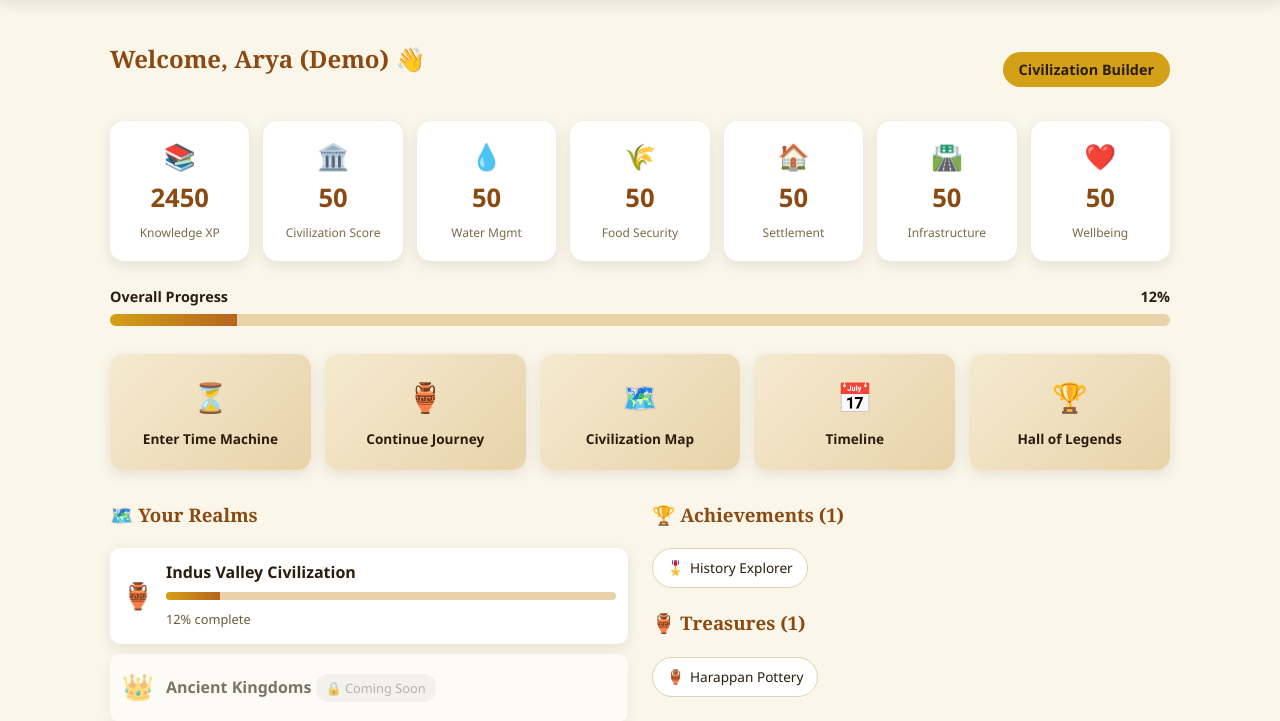
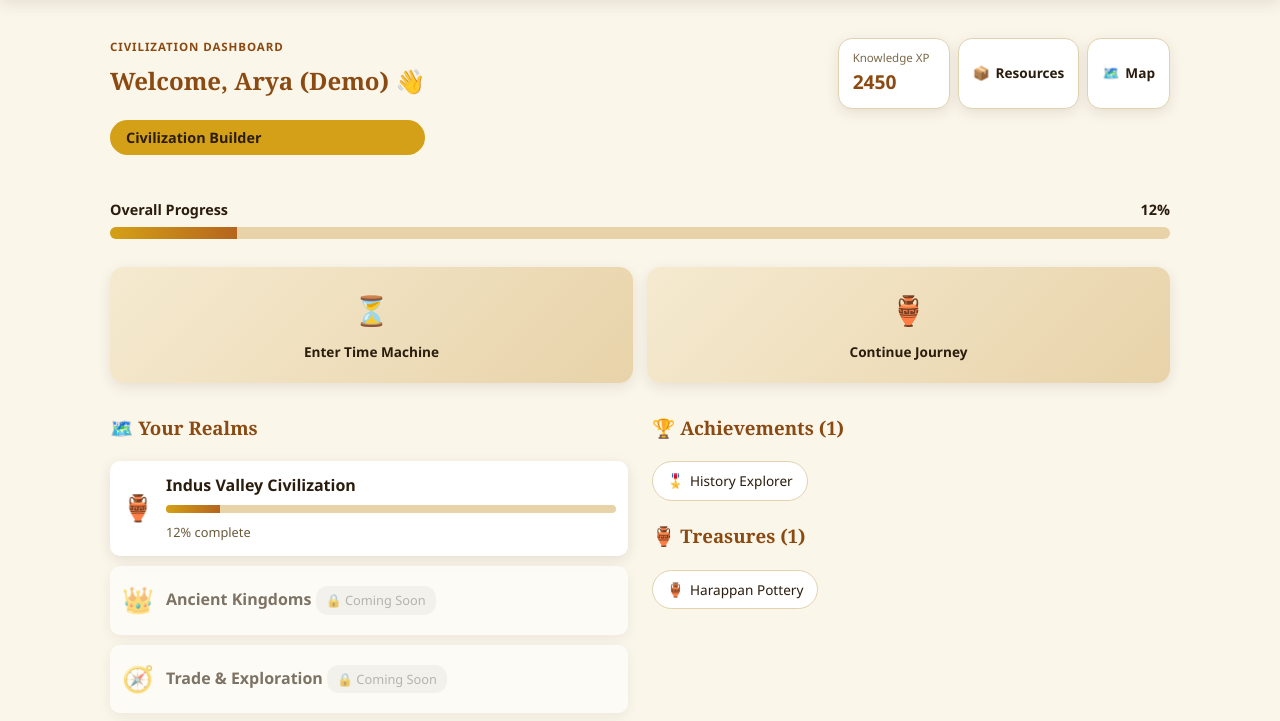
Before and after one commit to SaloniT145/bharatverse, a Flask app: page /dashboard in a window 1280 px wide. Shown: the part 70-791 px from the top of the page. Run offline with Flask 3, Linux system fonts and the light colour scheme; the visitor is signed in with stand-in values (Sample User, id 1); data comes from the database, SQL or seed files in the repository; tables that the repository leaves empty hold one stand-in row (values such as "Sample post").

Commit message:
changed the dashbord items to right corner

```diff
--- a/static/css/dashboard.css
+++ b/static/css/dashboard.css
@@ -1,16 +1,19 @@
-.dashboard-header { display: flex; align-items: center; justify-content: space-between; flex-wrap: wrap; gap: 10px; margin-bottom: 20px; }
+.dashboard-header { display: flex; align-items: flex-start; justify-content: space-between; gap: 24px; margin-bottom: 28px; }
+.eyebrow { margin: 0 0 6px; color: var(--clay-dark); font-size: 0.72rem; font-weight: 700; letter-spacing: 0.08em; text-transform: uppercase; }
 .rank-badge { background: var(--gold); color: var(--ink); padding: 6px 16px; border-radius: 20px; font-weight: bold; font-size: 0.9rem; }
 
-.stats-grid { display: grid; grid-template-columns: repeat(auto-fit, minmax(120px, 1fr)); gap: 14px; margin-bottom: 24px; }
-.stat-card { background: var(--card-bg); border-radius: var(--radius); box-shadow: var(--shadow); padding: 16px; text-align: center; }
-.stat-icon { font-size: 1.6rem; display: block; }
-.stat-value { font-size: 1.6rem; font-weight: bold; color: var(--clay-dark); display: block; }
-.stat-label { font-size: 0.75rem; color: #7a6a4a; }
+.dashboard-utility { display: flex; align-items: stretch; justify-content: flex-end; gap: 8px; }
+.utility-stat, .utility-link { min-height: 58px; padding: 10px 14px; border: 1px solid var(--border); border-radius: var(--radius); background: var(--card-bg); box-shadow: var(--shadow); }
+.utility-stat { display: flex; min-width: 112px; flex-direction: column; justify-content: center; }
+.utility-label { color: #7a6a4a; font-size: 0.72rem; }
+.utility-stat strong { color: var(--clay-dark); font-size: 1.2rem; }
+.utility-link { display: flex; align-items: center; gap: 6px; color: var(--ink); font-size: 0.85rem; font-weight: 700; text-decoration: none; }
+.utility-link:hover { border-color: var(--clay-dark); text-decoration: none; }
 
 .progress-block { margin-bottom: 28px; }
 .progress-label { display: flex; justify-content: space-between; font-size: 0.9rem; margin-bottom: 6px; font-weight: 600; }
 
-.dashboard-actions { display: grid; grid-template-columns: repeat(auto-fit, minmax(140px, 1fr)); gap: 14px; margin-bottom: 30px; }
+.dashboard-actions { display: grid; grid-template-columns: repeat(2, minmax(0, 1fr)); gap: 14px; margin-bottom: 30px; }
 .action-card { background: linear-gradient(135deg, var(--sandstone-light), var(--sandstone)); border-radius: var(--radius); padding: 20px 10px; text-align: center; font-size: 1.8rem; box-shadow: var(--shadow); color: var(--ink); transition: transform 0.15s; }
 .action-card:hover { transform: translateY(-3px); text-decoration: none; }
 .action-card span { display: block; font-size: 0.85rem; margin-top: 8px; font-weight: 600; }
@@ -26,5 +29,9 @@
 .badge-item { background: var(--card-bg); border: 1px solid var(--border); border-radius: 20px; padding: 8px 14px; font-size: 0.85rem; display: flex; align-items: center; gap: 6px; }
 
 @media (max-width: 700px) {
+  .dashboard-header { flex-direction: column; gap: 16px; }
+  .dashboard-utility { width: 100%; justify-content: stretch; }
+  .utility-stat, .utility-link { flex: 1; }
+  .dashboard-actions { grid-template-columns: 1fr; }
   .dashboard-columns { grid-template-columns: 1fr; }
 }
--- a/templates/dashboard.html
+++ b/templates/dashboard.html
@@ -5,18 +5,19 @@
 {% block content %}
 <section class="dashboard">
   <div class="dashboard-header">
-    <h1>Welcome, {{ user['username'] }} 👋</h1>
-    <p class="rank-badge">{{ rank }}</p>
-  </div>
-
-  <div class="stats-grid">
-    <div class="stat-card"><span class="stat-icon">📚</span><span class="stat-value" data-count="{{ stats['knowledge_xp'] if stats else 0 }}">0</span><span class="stat-label">Knowledge XP</span></div>
-    <div class="stat-card"><span class="stat-icon">🏛️</span><span class="stat-value" data-count="{{ score }}">0</span><span class="stat-label">Civilization Score</span></div>
-    <div class="stat-card"><span class="stat-icon">💧</span><span class="stat-value" data-count="{{ stats['water'] if stats else 0 }}">0</span><span class="stat-label">Water Mgmt</span></div>
-    <div class="stat-card"><span class="stat-icon">🌾</span><span class="stat-value" data-count="{{ stats['food'] if stats else 0 }}">0</span><span class="stat-label">Food Security</span></div>
-    <div class="stat-card"><span class="stat-icon">🏠</span><span class="stat-value" data-count="{{ stats['settlement'] if stats else 0 }}">0</span><span class="stat-label">Settlement</span></div>
-    <div class="stat-card"><span class="stat-icon">🛣️</span><span class="stat-value" data-count="{{ stats['infrastructure'] if stats else 0 }}">0</span><span class="stat-label">Infrastructure</span></div>
-    <div class="stat-card"><span class="stat-icon">❤️</span><span class="stat-value" data-count="{{ stats['wellbeing'] if stats else 0 }}">0</span><span class="stat-label">Wellbeing</span></div>
+    <div>
+      <p class="eyebrow">Civilization dashboard</p>
+      <h1>Welcome, {{ user['username'] }} 👋</h1>
+      <p class="rank-badge">{{ rank }}</p>
+    </div>
+    <div class="dashboard-utility" aria-label="Dashboard shortcuts">
+      <div class="utility-stat">
+        <span class="utility-label">Knowledge XP</span>
+        <strong data-count="{{ stats['knowledge_xp'] if stats else 0 }}">0</strong>
+      </div>
+      <a href="{{ url_for('realms.realm_selection') }}" class="utility-link">📦 <span>Resources</span></a>
+      <a href="{{ url_for('map.civilization_map', realm_key='indus_valley') }}" class="utility-link">🗺️ <span>Map</span></a>
+    </div>
   </div>
 
   <div class="progress-block">
@@ -27,9 +28,6 @@
   <div class="dashboard-actions">
     <a href="{{ url_for('realms.time_machine') }}" class="action-card">⏳<span>Enter Time Machine</span></a>
     <a href="{{ url_for('realms.level_selection', realm_key='indus_valley') }}" class="action-card">🏺<span>Continue Journey</span></a>
-    <a href="{{ url_for('map.civilization_map', realm_key='indus_valley') }}" class="action-card">🗺️<span>Civilization Map</span></a>
-    <a href="{{ url_for('timeline.historical_timeline', realm_key='indus_valley') }}" class="action-card">📅<span>Timeline</span></a>
-    <a href="{{ url_for('leaderboard.hall_of_legends') }}" class="action-card">🏆<span>Hall of Legends</span></a>
   </div>
 
   <div class="dashboard-columns">
```
